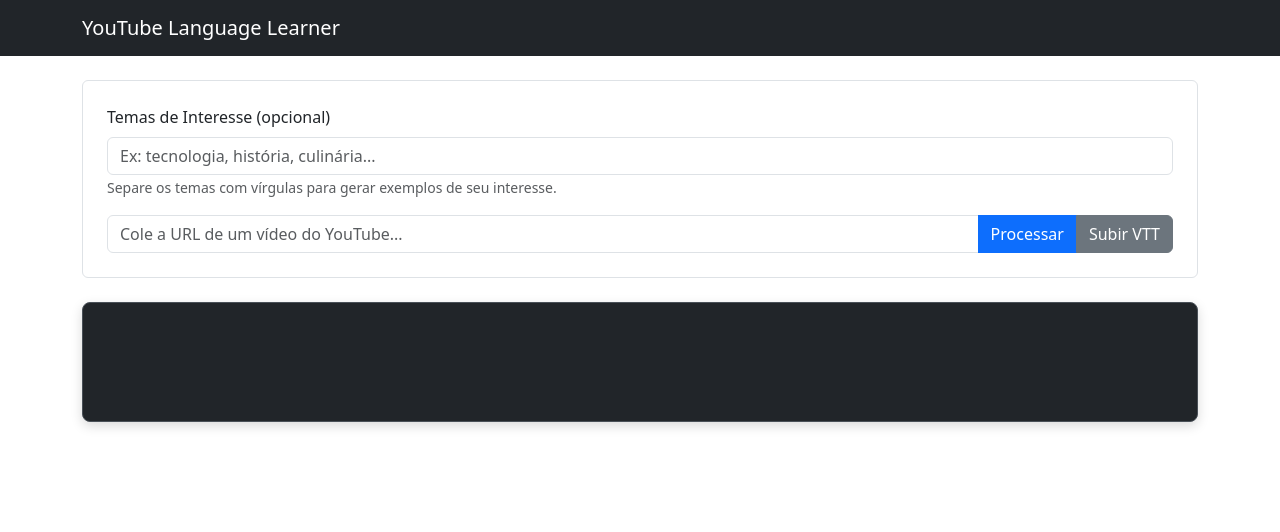
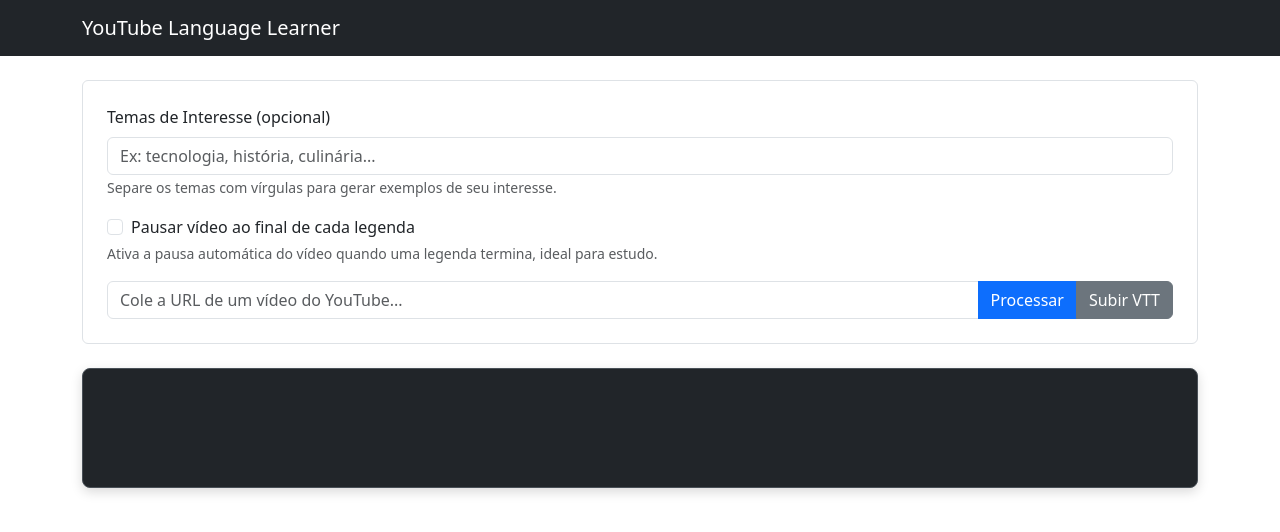
Before and after one commit to vinialvesrocha/youtube-language-learner, a React (Create React App) app in the folder frontend/: page / in a window 1280 px wide. Shown: the top 532 px of the page. Built offline with nearby package versions, Linux system fonts and the light colour scheme.

Commit message:
Consertado player de vídeo

```diff
--- a/frontend/src/App.tsx
+++ b/frontend/src/App.tsx
@@ -58,6 +58,7 @@
   const [isInitialLoad, setIsInitialLoad] = useState(true);
   const [isLoading, setIsLoading] = useState(false);
   const [error, setError] = useState('');
+  const [pauseOnSubtitleEnd, setPauseOnSubtitleEnd] = useState(false); // Novo estado para pausar ao final da legenda
 
   // Estado do Player e Legendas
   const [videoId, setVideoId] = useState<string | null>(null);
@@ -115,6 +116,18 @@
         if (newSubtitleText !== currentSubtitle) {
           setCurrentSubtitle(newSubtitleText);
           setSelectedWords([]);
+
+          // Lógica para pausar ao final da legenda
+          if (pauseOnSubtitleEnd && currentSub && event.data === 1) { // event.data === 1 significa PLAYING
+            const nextSubtitle = subtitles.find(sub => timeToSeconds(sub.start) > currentTime);
+            if (!nextSubtitle) { // Se não há próxima legenda, não pausar
+                return;
+            }
+            const timeUntilEnd = timeToSeconds(currentSub.end) - currentTime;
+            if (timeUntilEnd <= 0.2) { // Pausar um pouco antes do fim da legenda atual
+              player.pauseVideo();
+            }
+          }
         }
       }
     }
@@ -142,15 +155,20 @@
         setVideoHistory([]);
       }
     }
+    const savedPauseSetting = localStorage.getItem('pauseOnSubtitleEnd');
+    if (savedPauseSetting !== null) {
+      setPauseOnSubtitleEnd(JSON.parse(savedPauseSetting));
+    }
     setIsInitialLoad(false);
   }, []);
 
-  // Efeito para salvar temas no localStorage
+  // Efeito para salvar temas e configurações no localStorage
   useEffect(() => {
     if (!isInitialLoad) {
       localStorage.setItem('customThemes', customThemes);
+      localStorage.setItem('pauseOnSubtitleEnd', JSON.stringify(pauseOnSubtitleEnd));
     }
-  }, [customThemes, isInitialLoad]);
+  }, [customThemes, pauseOnSubtitleEnd, isInitialLoad]);
 
   // Efeito para salvar histórico no localStorage
   useEffect(() => {
@@ -719,14 +737,28 @@
                         Separe os temas com vírgulas para gerar exemplos de seu interesse.
                       </Form.Text>
                     </Form.Group>
+
+                    <Form.Group className="mb-3">
+                      <Form.Check
+                        type="checkbox"
+                        id="pauseOnSubtitleEndCheck"
+                        label="Pausar vídeo ao final de cada legenda"
+                        checked={pauseOnSubtitleEnd}
+                        onChange={(e) => setPauseOnSubtitleEnd(e.target.checked)}
+                        disabled={isLoading}
+                      />
+                      <Form.Text className="text-muted">
+                        Ativa a pausa automática do vídeo quando uma legenda termina, ideal para estudo.
+                      </Form.Text>
+                    </Form.Group>
+
                     <InputGroup>
                       <Form.Control
                         placeholder="Cole a URL de um vídeo do YouTube..."
                         value={videoUrl}
                         onChange={(e) => setVideoUrl(e.target.value)}
                         disabled={isLoading}
-            />
-            <Button variant="primary" onClick={handleProcessVideo} disabled={isLoading}>
+                      />            <Button variant="primary" onClick={handleProcessVideo} disabled={isLoading}>
               {isLoading ? <Spinner size="sm" /> : 'Processar'}
             </Button>
             <Button variant="secondary" onClick={() => fileInputRef.current?.click()} disabled={isLoading}>
```
Also changed, not shown: 1 other file (tests, documents, lock files or other folders). Lines whose indentation alone changed are shown as unchanged.
